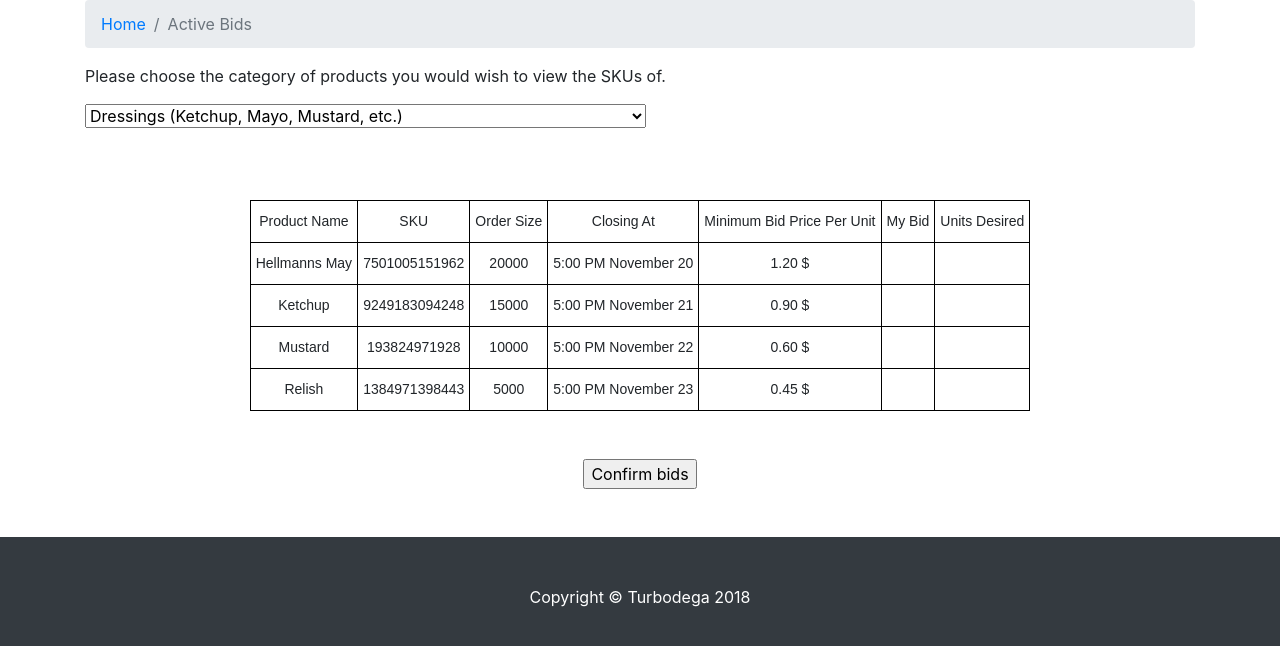
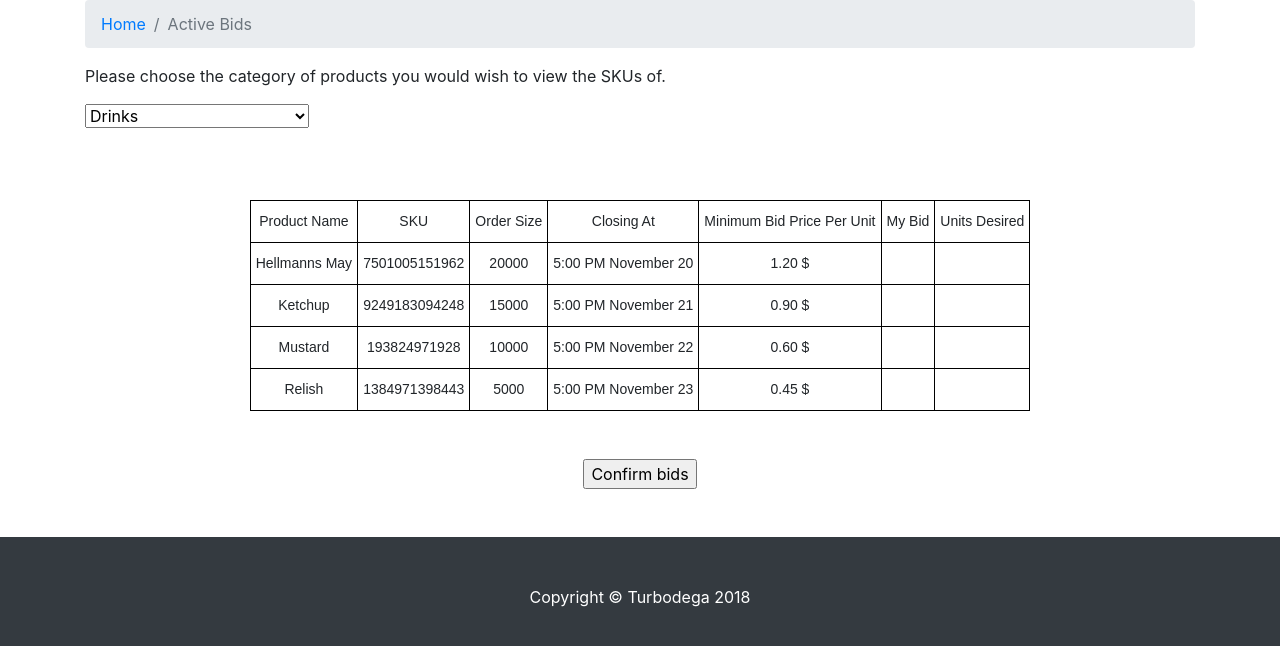
Before and after one commit to TurboDevG3/turbodega, a website: page portfolio-3-col.html in a window 1280 px wide. Shown: the part 144-790 px from the top of the page. Drawn offline with Linux system fonts and the light colour scheme.

Commit message:
changed the categories to fit the catalogue one.

```diff
--- a/portfolio-3-col.html
+++ b/portfolio-3-col.html
@@ -86,19 +86,10 @@
   </p>
 
   <select>
-      <option value="beverages">Dressings (Ketchup, Mayo, Mustard, etc.)</option>
-      <option value="beverages">Beverages (coffee, soda, juice)</option>
-      <option value="breadbakery">Bread/Bakery (sandwich loaves, dinner rolls, tortillas, bagels)</option>
-      <option value="cannedgoods">Canned Goods (vegetables, spaghetti sauce, ketchup)</option>
-      <option value="dairy">Dairy (cheeses, eggs, milk, yogurt, butter)</option>
-      <option value="drybakinggoods">Dry/Baking Goods (cereals, flour, sugar, pasta, mixes)</option>
-      <option value="frozengoods">Frozen Foods (waffles, vegetables, individual meals, ice cream)</option>
-      <option value="meat">Meat (lunch meat, poultry, beef, pork)</option>
-      <option value="produce">Produce (fruits, vegetables)</option>
-      <option value="cleaners">Cleaners (laundry detergent, dishwashing liquid/detergent)</option>
-      <option value="papergoods">Paper Goods (paper towels, toilet paper, aluminum foil, sandwich bags)</option>
-      <option value="personalcare">Personal Care (shampoo, soap, hand soap, shaving cream)</option>
-      <option value="other">Other (baby items, pet items, batteries, greeting cards)</option>
+      <option value="beverages">Drinks</option>
+      <option value="beverages">Health Beauty &amp; Pharmacy</option>
+      <option value="breadbakery">Household Supplies</option>
+      <option value="cannedgoods">Pantry Food</option>
   </select>
 
     <br></br>
```
